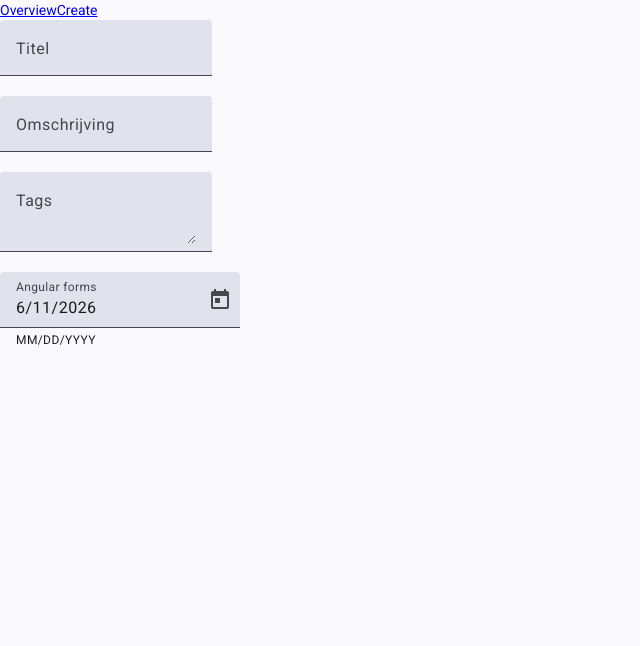
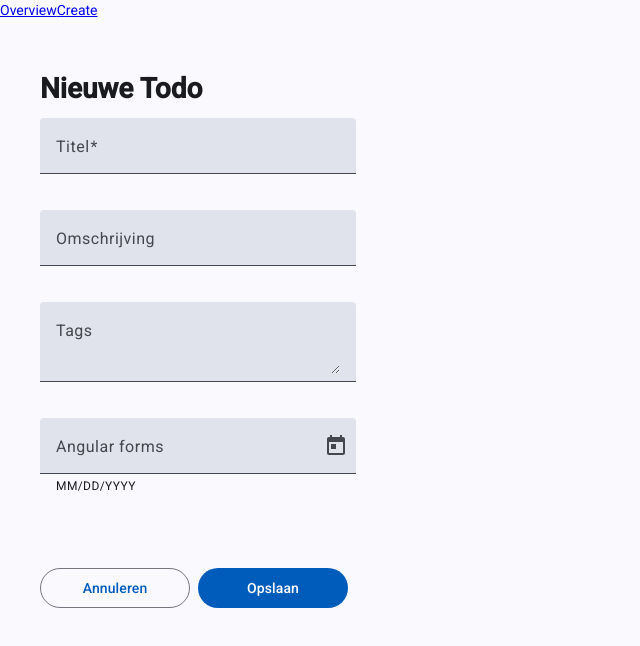
Before and after one commit to timo-steylen/todo-webapp, an Angular app in the folder frontend/: page /create in a window 1280 px wide. Shown: the top 646 px of the page, without its empty margins (0-640 px from the left). Built offline with nearby package versions, Linux system fonts and the light colour scheme.

Commit message:
implement todo-create

```diff
--- a/frontend/src/app/pages/todo-create/todo-create.html
+++ b/frontend/src/app/pages/todo-create/todo-create.html
@@ -1,22 +1,34 @@
+<div class="todo-create-container">
+
+  <h1>Nieuwe Todo</h1>
+
+  <form class="todo-form" [formGroup]="todoForm" (ngSubmit)="saveTodo()">
     <mat-form-field>
       <mat-label>Titel</mat-label>
-  <input matInput>
+      <input matInput formControlName="name">
     </mat-form-field>
-
     <mat-form-field>
       <mat-label>Omschrijving</mat-label>
-  <input matInput>
+      <input matInput formControlName="description">
     </mat-form-field>
-
     <mat-form-field>
       <mat-label>Tags</mat-label>
-  <textarea matInput></textarea>
+      <textarea matInput formControlName="tags"></textarea>
     </mat-form-field>
-
     <mat-form-field>
       <mat-label>Angular forms</mat-label>
-  <input matInput [matDatepicker]="picker1" [formControl]="date">
+      <input matInput [matDatepicker]="picker1" formControlName="deadlineDate">
       <mat-hint>MM/DD/YYYY</mat-hint>
       <mat-datepicker-toggle matIconSuffix [for]="picker1"></mat-datepicker-toggle>
       <mat-datepicker #picker1></mat-datepicker>
     </mat-form-field>
+    <section>
+      <div class="button-row">
+        <button matButton="outlined" class="button" (click)="cancel()">Annuleren</button>
+      </div>
+      <div class="button-row">
+        <button matButton="filled" class="button" type="submit">Opslaan</button>
+      </div>
+    </section>
+  </form>
+</div>
--- a/frontend/src/app/pages/todo-create/todo-create.scss
+++ b/frontend/src/app/pages/todo-create/todo-create.scss
@@ -3,3 +3,49 @@
   flex-direction: column;
   align-items: flex-start;
 }
+
+.todo-create-container {
+  margin-top: 40px;
+  margin-left: 40px;
+}
+
+.todo-form {
+  display: flex;
+  flex-direction: column;
+  gap: 16px;
+  max-width: 600px;
+}
+
+mat-form-field {
+  width: 100%;
+}
+
+section {
+  display: flex;
+  align-items: center;
+}
+
+.example-label {
+  font-size: 14px;
+  margin: 0 16px 0 8px;
+  min-width: 120px;
+}
+
+.button-row {
+  max-width: 600px;
+  margin-top: 50px;
+}
+
+.button {
+  min-width: 150px;
+}
+
+.button-row .mat-mdc-button-base {
+  margin: 8px 8px 8px 0;
+}
+
+.flex-container {
+  display: flex;
+  justify-content: space-between;
+  flex-wrap: wrap;
+}
--- a/frontend/src/app/pages/todo-create/todo-create.ts
+++ b/frontend/src/app/pages/todo-create/todo-create.ts
@@ -1,9 +1,13 @@
-import {Component} from '@angular/core';
-import {FormControl, ReactiveFormsModule} from '@angular/forms';
+import {Component, inject} from '@angular/core';
+import {FormBuilder, FormControl, ReactiveFormsModule, Validators} from '@angular/forms';
 import {MatSelectModule} from '@angular/material/select';
 import {MatInputModule} from '@angular/material/input';
 import {MatFormFieldModule} from '@angular/material/form-field';
 import {MatDatepicker, MatDatepickerInput, MatDatepickerToggle} from '@angular/material/datepicker';
+import {MatButtonModule} from '@angular/material/button';
+import {TodoService} from '../../services/todo-service';
+import {CreateTodoRequest} from '../../models/create-todo-request.model';
+import {Router} from '@angular/router';
 
 @Component({
   selector: 'app-todo-create',
@@ -14,12 +18,56 @@ import {MatDatepicker, MatDatepickerInput, MatDatepickerToggle} from '@angular/m
     MatFormFieldModule,
     MatDatepickerInput,
     MatDatepickerToggle,
-    MatDatepicker
+    MatDatepicker,
+    MatButtonModule,
   ],
   templateUrl: './todo-create.html',
   styleUrl: './todo-create.scss',
 })
 export class TodoCreate {
-  readonly date = new FormControl(new Date());
-  readonly serializedDate = new FormControl(new Date().toISOString());
+
+  private fb = inject(FormBuilder);
+  private todoService = inject(TodoService);
+  private router = inject(Router);
+
+  todoForm = this.fb.nonNullable.group({
+    name: ['', Validators.required],
+    description: [''],
+    tags: [''],
+    deadlineDate: [null as Date | null]
+  });
+
+  saveTodo(): void {
+    const formValue = this.todoForm.getRawValue();
+
+    if (this.todoForm.invalid) {
+      console.log("Invalid Todo form: " + JSON.stringify(this.todoForm.getRawValue()));
+      this.todoForm.markAllAsTouched();
+      return;
+    }
+    console.log(formValue.deadlineDate);
+
+    const request: CreateTodoRequest = {
+      name: formValue.name,
+      description: formValue.description,
+      tags: formValue.tags,
+      deadlineDate: formValue.deadlineDate
+        ? formValue.deadlineDate.toISOString().split('T')[0]
+        : undefined
+    };
+
+    this.todoService.createTodo(request).subscribe({
+      next: savedTodo => {
+        console.log('To-do successfully saved: ', savedTodo);
+        this.router.navigate(['/']);
+      },
+      error: error => {
+        console.error('Error during saving: ', error);
+      }
+    });
+  }
+
+  cancel(): void {
+    this.router.navigate(['/todos']);
+  }
 }
--- a/frontend/src/app/pages/todo-list/todo-list.html
+++ b/frontend/src/app/pages/todo-list/todo-list.html
@@ -1,4 +1,5 @@
-<h1>Todos</h1>
+<div class="todo-list-container">
+  <h1>Todo's</h1>
 
   <table mat-table [dataSource]="dataSource" matSort>
 
@@ -20,3 +21,4 @@
     <tr mat-row *matRowDef="let row; columns: displayedColumns"></tr>
 
   </table>
+</div>
--- a/frontend/src/app/pages/todo-list/todo-list.scss
+++ b/frontend/src/app/pages/todo-list/todo-list.scss
@@ -6,3 +6,7 @@ table {
   background: #f1f1f1;
   cursor: pointer;
 }
+
+.todo-list-container {
+  margin: 40px;
+}
```
Also changed, not shown: 1 other file (tests, documents, lock files or other folders). Lines whose indentation alone changed are shown as unchanged.
